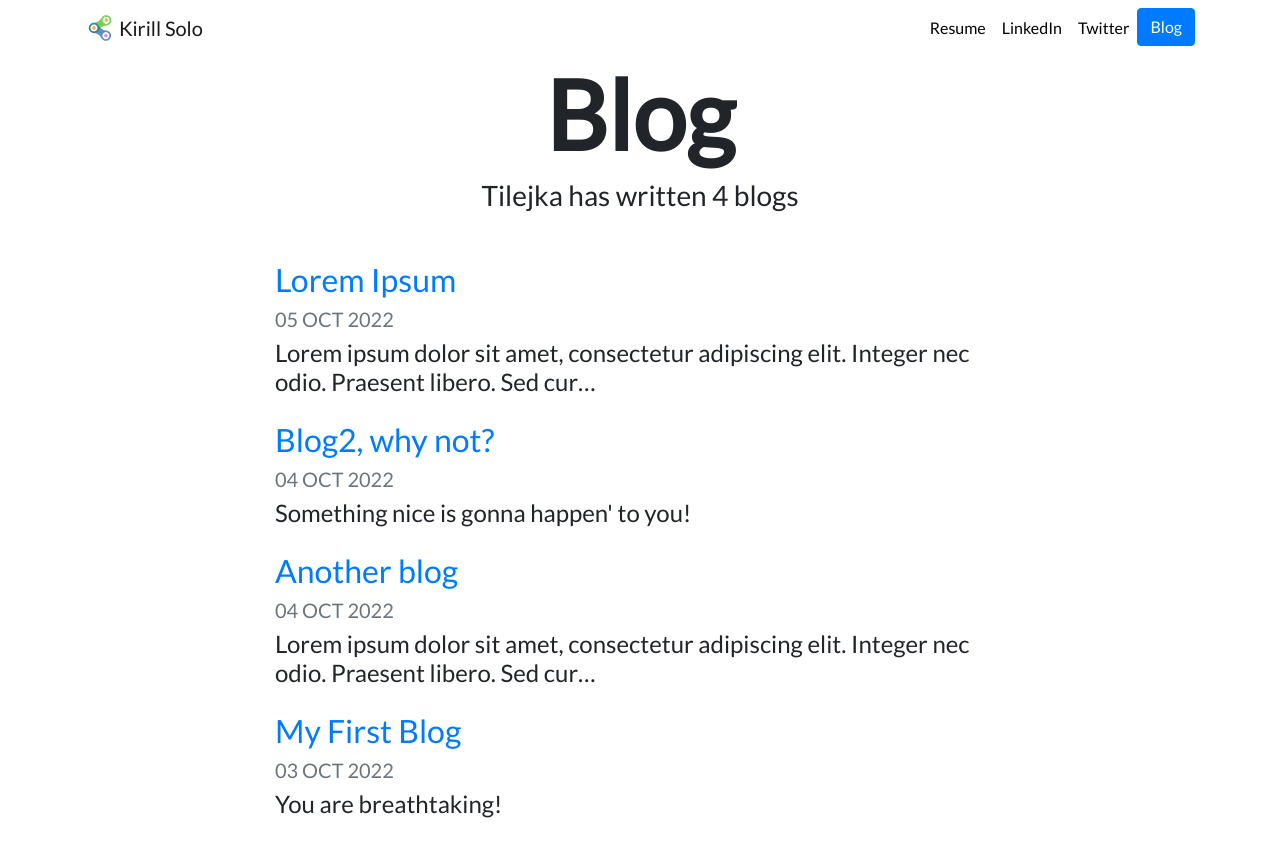
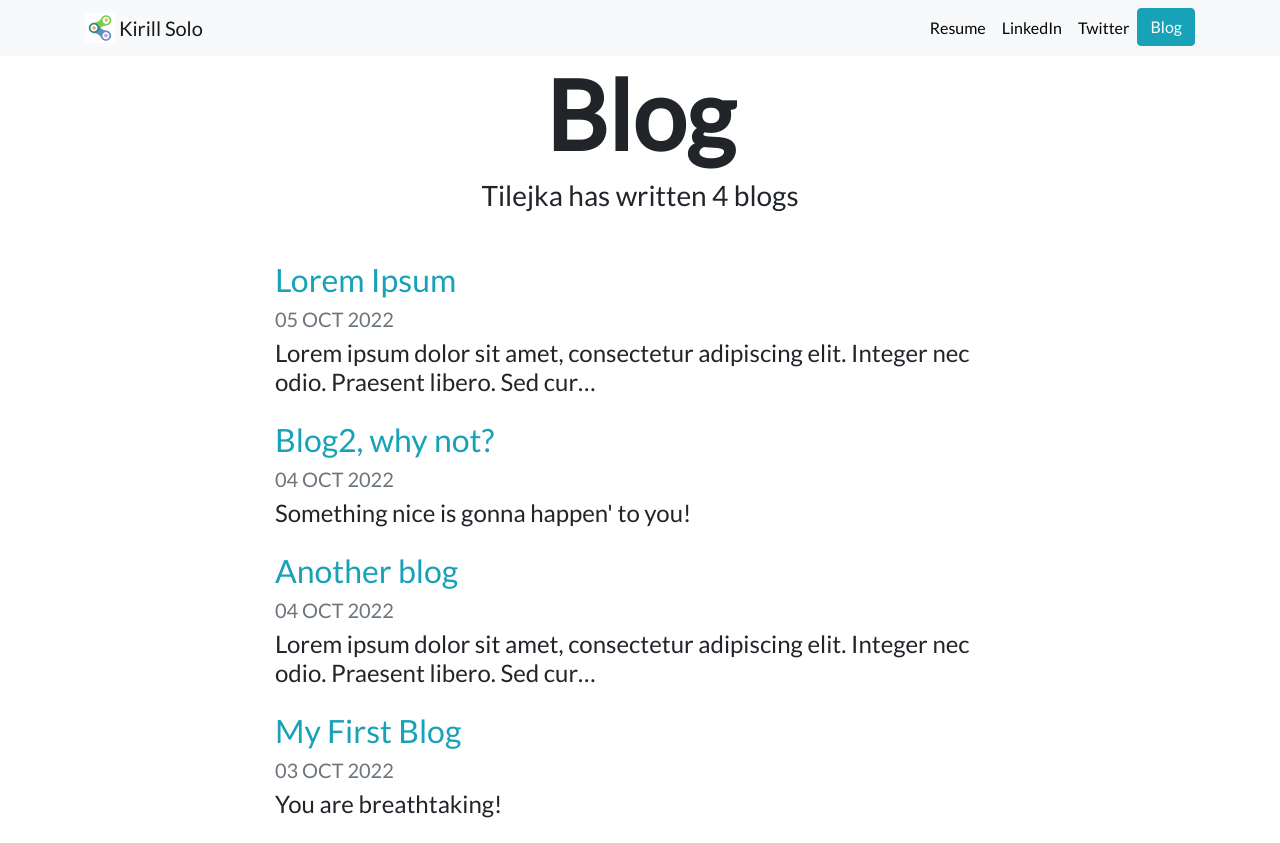
Before and after one commit to Tilejka/django3-personal-portfolio, a Django app: page /blog/ in a window 1280 px wide. Run offline with Django 4.2, Linux system fonts and the light colour scheme; data comes from the database, SQL or seed files in the repository; some libraries are stand-ins or nearby versions.

Commit message:
Coloring

```diff
--- a/blog/templates/blog/all_blogs.html
+++ b/blog/templates/blog/all_blogs.html
@@ -12,7 +12,7 @@
 <div class="row justify-content-center my-3">
   <div class="col-md-8">
     <a href="{% url 'blog:detail' blog.id %}">
-      <h2>{{ blog.title }}</h2>
+      <h2 class="text-info">{{ blog.title }}</h2>
     </a>
     <h5 class="text-muted">{{ blog.date|date:'d M Y'|upper }}</h5>
     <h4>{{ blog.description|striptags|truncatechars:100 }}</h4>
--- a/portfolio/static/portfolio/custom.css
+++ b/portfolio/static/portfolio/custom.css
@@ -1,9 +1,9 @@
 .navbar-nav .nav-link {
-    color: rgba(0,0,0,1) !important;
+    color: rgba(5,5,5,1) !important;
 }
 
 .navbar-nav .nav-link:hover {
-    color: rgba(0,0,0,.5) !important;
+    color: rgba(1,1,1,.5) !important;
 }
 
 body {
--- a/portfolio/templates/portfolio/base.html
+++ b/portfolio/templates/portfolio/base.html
@@ -22,7 +22,7 @@
 
 <body>
 
-  <nav id="topNav" class="navbar navbar-expand-md navbar-light">
+  <nav id="topNav" class="navbar navbar-expand-md navbar-light bg-light">
     <div class="container">
       <a class="navbar-brand" href="{% url 'home' %}">
         <img src="{% static "portfolio/Logo.png" %}" width="30" height="30" class="d-inline-block align-top" alt="Tilejka's Logo">
@@ -34,7 +34,7 @@
       <div class="collapse navbar-collapse text-center" id="navbarNav">
         <ul class="navbar-nav ml-auto">
           <li class="nav-item">
-            <a class="nav-link" href="{% static "portfolio/resume.pdf" %}">Resume</a>
+            <a class="nav-link" href="{% static "portfolio/resume.pdf" %}" target="_blank">Resume</a>
           </li>
           <li class="nav-item">
             <a class="nav-link" href="https://www.youtube.com/" target="_blank">LinkedIn</a>
@@ -43,7 +43,7 @@
             <a class="nav-link" href="https://www.youtube.com/" target="_blank">Twitter</a>
           </li>
           <li>
-            <a role="button" href="{% url 'blog:all_blogs' %}" class="btn btn-primary">Blog</a>
+            <a role="button" href="{% url 'blog:all_blogs' %}" class="btn btn-info">Blog</a>
           </li>
         </ul>
       </div>
```
